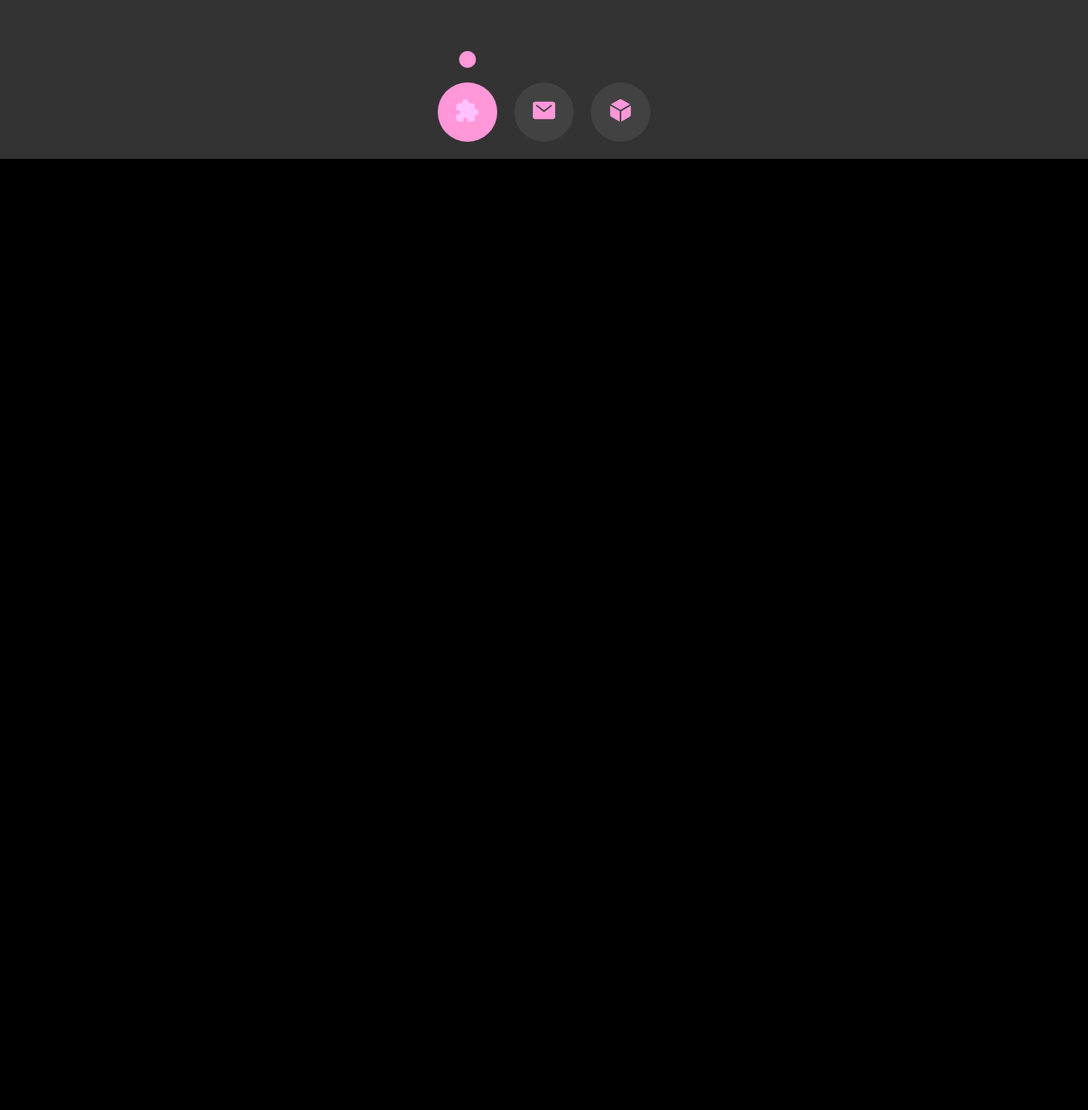
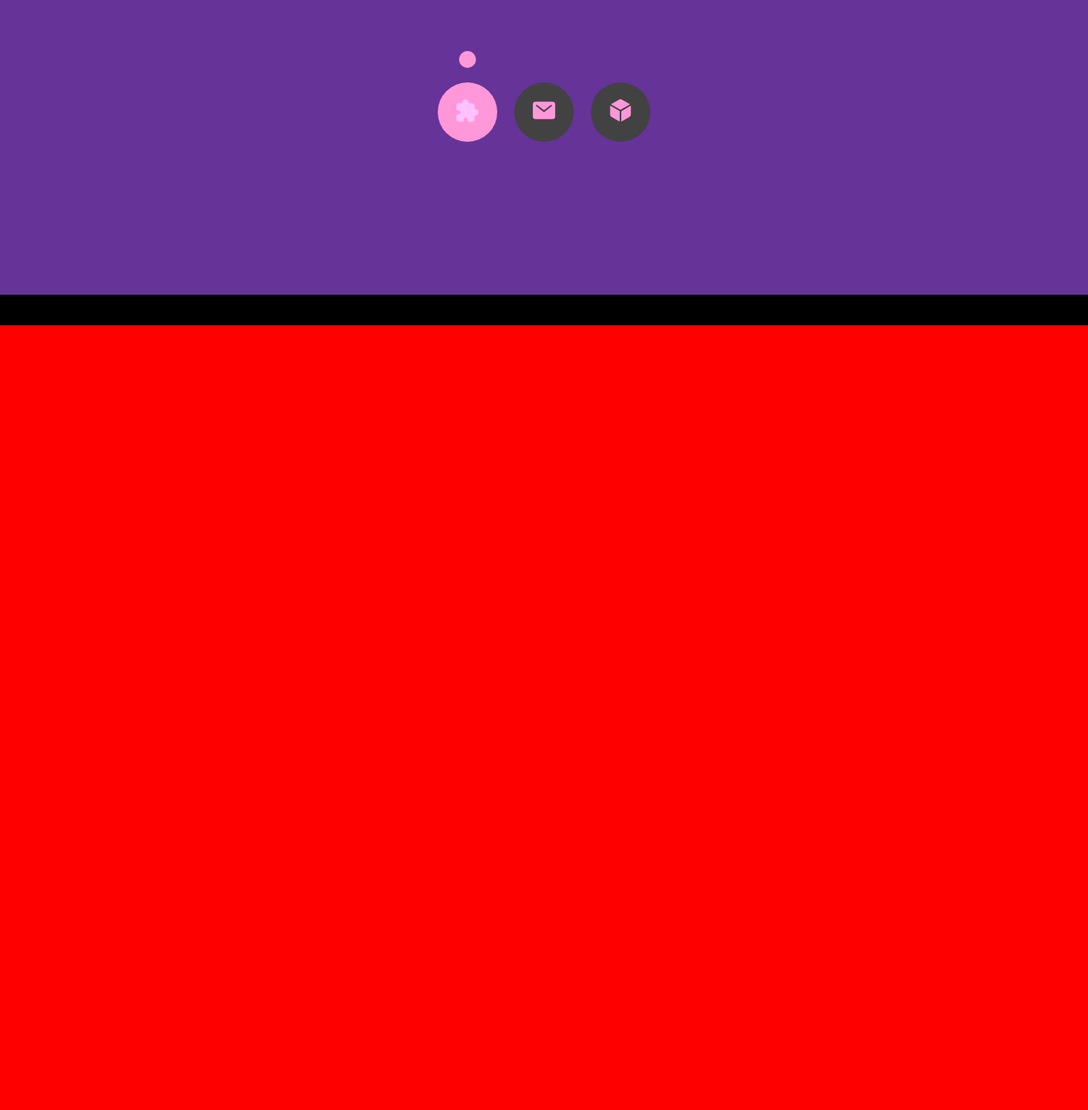
Before and after one commit to BenjaminAlvarezDiaz/luciel-gift, a React (Vite) app: page / in a window 1280 px wide. Shown: the part 613-1920 px from the top of the page at 85% size. Before the commit the page ends 800 px from the top, so only its background shows below. Built offline with nearby package versions, Linux system fonts and the light colour scheme.

Commit message:
Agregandole funcionalidad al navbar
Ahora el navbar puede ir por las distintas pantallas sin estar actualizandose completamente. Recordatorio, hacer que haga scrol no está mal

```diff
--- a/src/index.css
+++ b/src/index.css
@@ -8,7 +8,18 @@
     -webkit-text-size-adjust: 100%;
 }
 
+/* Para navegadores Webkit (Chrome, Edge, Safari) */
+::-webkit-scrollbar {
+    display: none;
+}
+
+/* Para Firefox */
+html {
+    scrollbar-width: none;
+}
+
 body {
+    -ms-overflow-style: none;
     margin: 0;
     min-width: 360px;
     min-height: 100vh;
--- a/src/screens/Dice.jsx
+++ b/src/screens/Dice.jsx
@@ -3,7 +3,7 @@ import styles from "../styles/Dice.module.css";
 
 function Dice (){
     return (
-        <div></div>
+        <div className={styles.main_container}></div>
     );
 }
 
--- a/src/screens/Home.jsx
+++ b/src/screens/Home.jsx
@@ -4,17 +4,42 @@ import styles from "../styles/NavbarGifts.module.css";
 
 import { useEffect } from 'react';
 import { useLocation } from 'react-router-dom';
+import Puzzle from "./Puzz.jsx";
+import Letter from "./Letter.jsx";
+import Dice from "./Dice.jsx";
 
 function Home (){
     return (
-        <div className={styles.main_container}>
+        <nav className={styles.main_container}>
             <NavbarGifts />
             <div className={styles.content}>
                 <div>
+                    <div>
+                        <div id="puzzle" className={styles.puzzle}>
+                            <Puzzle />
+                        </div>
+                    </div>
 
+                    <br />
+                    <br />
+
+                    <div>
+                        <div id="letter" className={styles.letter}>
+                            <Letter />
+                        </div>
+                    </div>
+
+                    <br />
+                    <br />
+
+                    <div>
+                        <div id="dice" className={styles.dice}>
+                            <Dice />
+                        </div>
+                    </div>
                 </div>
             </div>
-        </div>
+        </nav>
     );
 }
 
--- a/src/screens/Letter.jsx
+++ b/src/screens/Letter.jsx
@@ -3,7 +3,7 @@ import styles from "../styles/Letter.module.css";
 
 function Letter (){
     return (
-        <div></div>
+        <div className={styles.main_container}></div>
     );
 }
 
--- a/src/styles/Dice.module.css
+++ b/src/styles/Dice.module.css
@@ -0,0 +1,6 @@
+.main_container {
+    margin: 0;
+    height: 120vh;
+    width: 100%;
+    background-color: blue;
+}
--- a/src/styles/Letter.module.css
+++ b/src/styles/Letter.module.css
@@ -0,0 +1,6 @@
+.main_container {
+    margin: 0;
+    height: 120vh;
+    width: 100%;
+    background-color: red;
+}
--- a/src/styles/Puzz.module.css
+++ b/src/styles/Puzz.module.css
@@ -1,5 +1,6 @@
 .main_container {
     margin: 0;
-    height: 100vh;
+    height: 120vh;
     width: 100%;
+    background-color: rebeccapurple;
 }
```
Also changed, not shown: src/styles/Home.module.css (+20 -0 lines).
